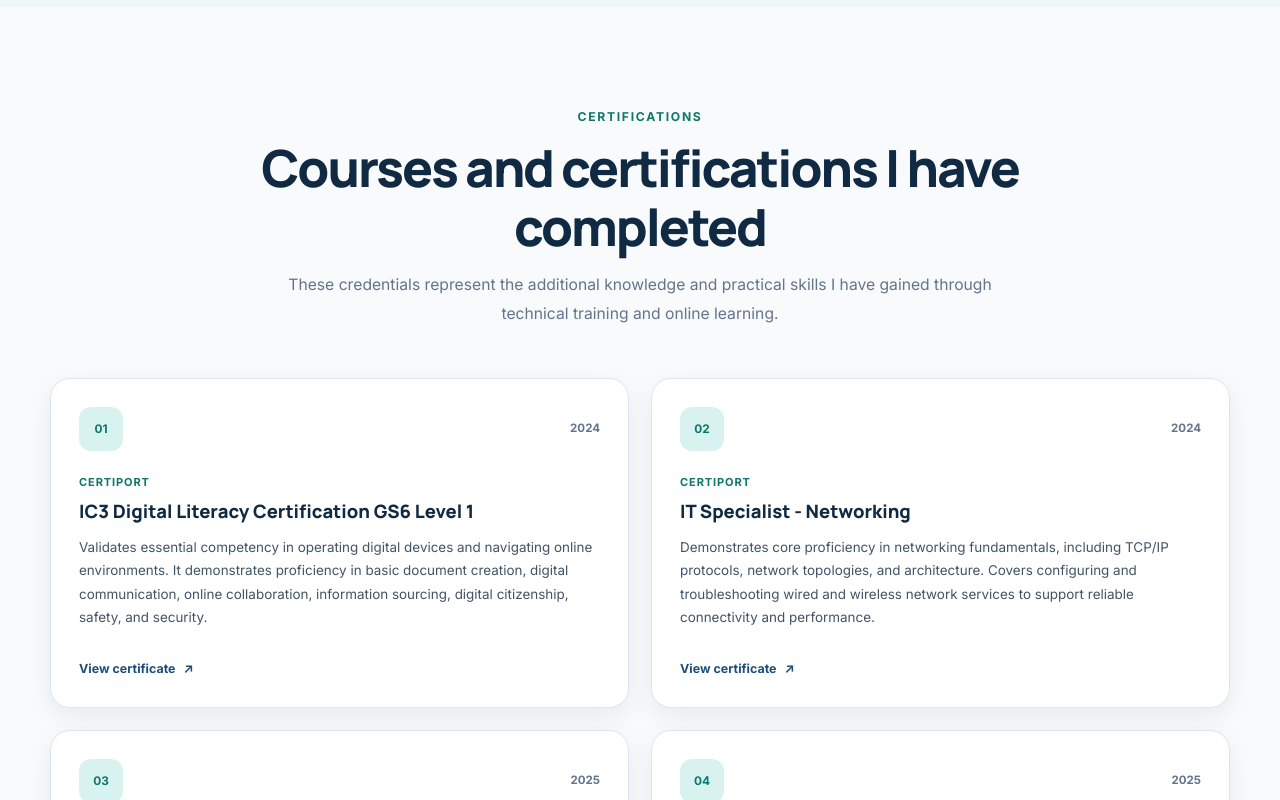
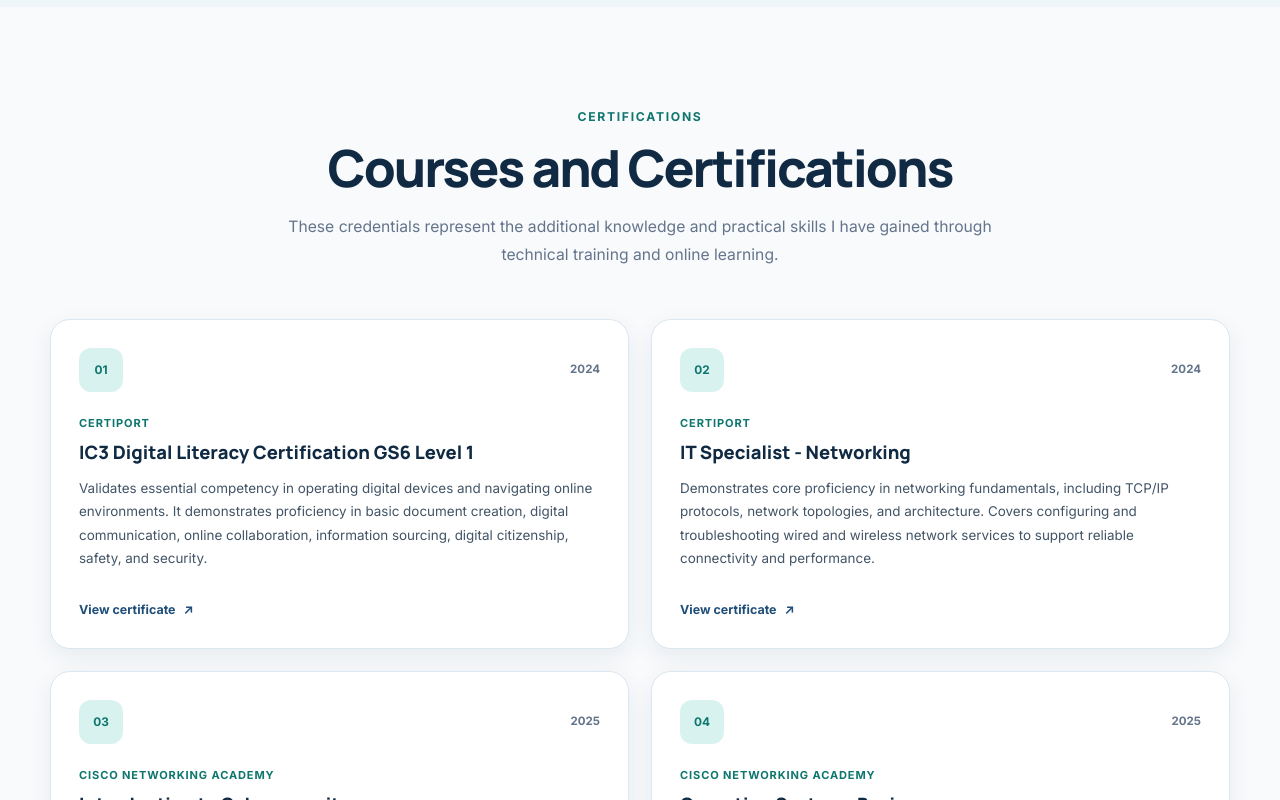
Before and after one commit to Lerrica-Torreno/Web-Systems-Portfolio, a React app in the folder Portfolio/: page / in a window 1280 px wide. Shown: the part 2660-3460 px from the top of the page. Built offline with nearby package versions, Linux system fonts and the light colour scheme; the HTML template or start-up script is replaced by a standard one.

Commit message:
Revised header

```diff
--- a/Portfolio/src/App.jsx
+++ b/Portfolio/src/App.jsx
@@ -486,7 +486,7 @@ function App() {
               <p className="section-label">Certifications</p>
 
               <h2 className="section-title">
-                Courses and certifications I have completed
+                Courses and Certifications
               </h2>
 
               <p className="section-description">
@@ -584,7 +584,7 @@ function App() {
                   <h3>Web Development</h3>
 
                   <p className="timeline-subtitle">
-                    React, JavaScript, CSS, and Python
+                    React, JavaScript, CSS, HTML and Python
                   </p>
 
                   <p>
```
